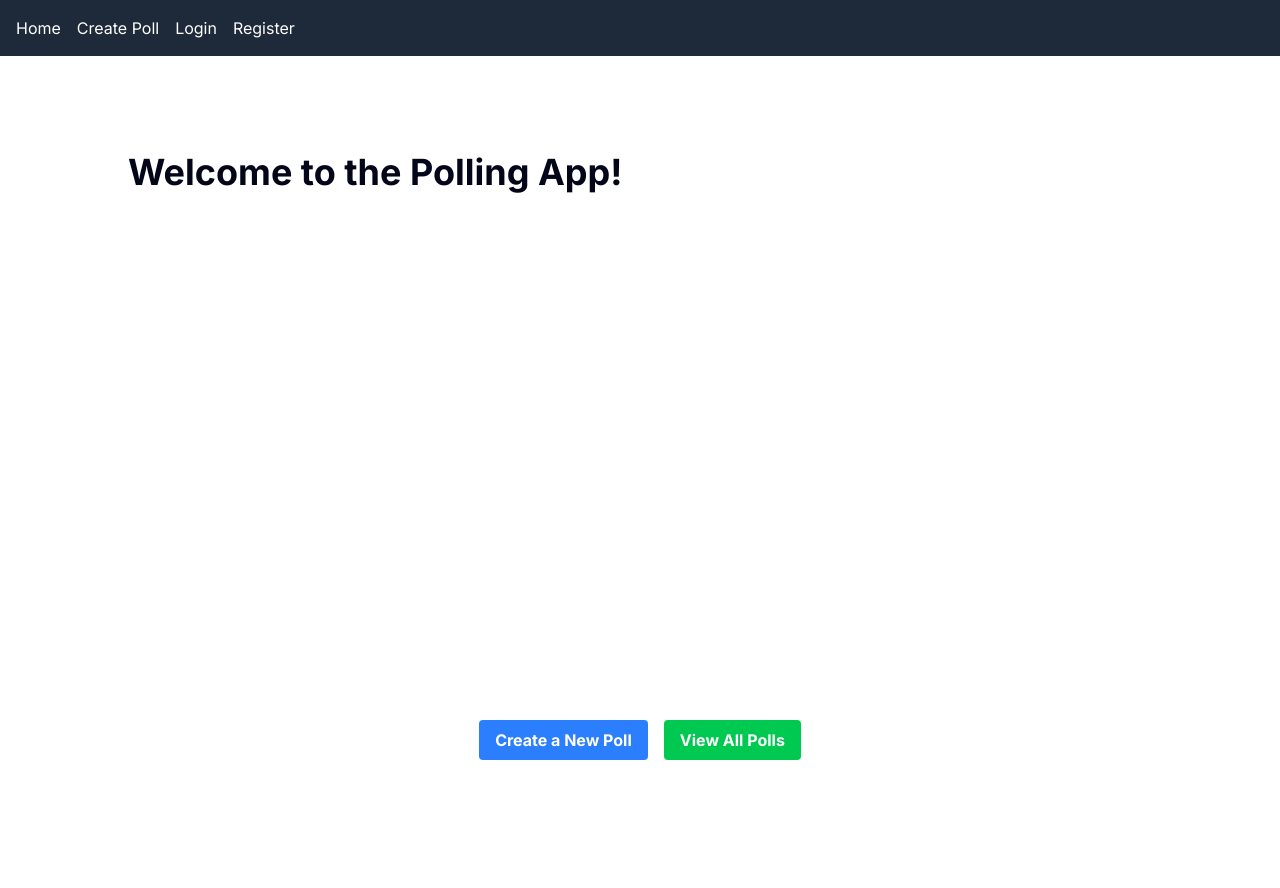
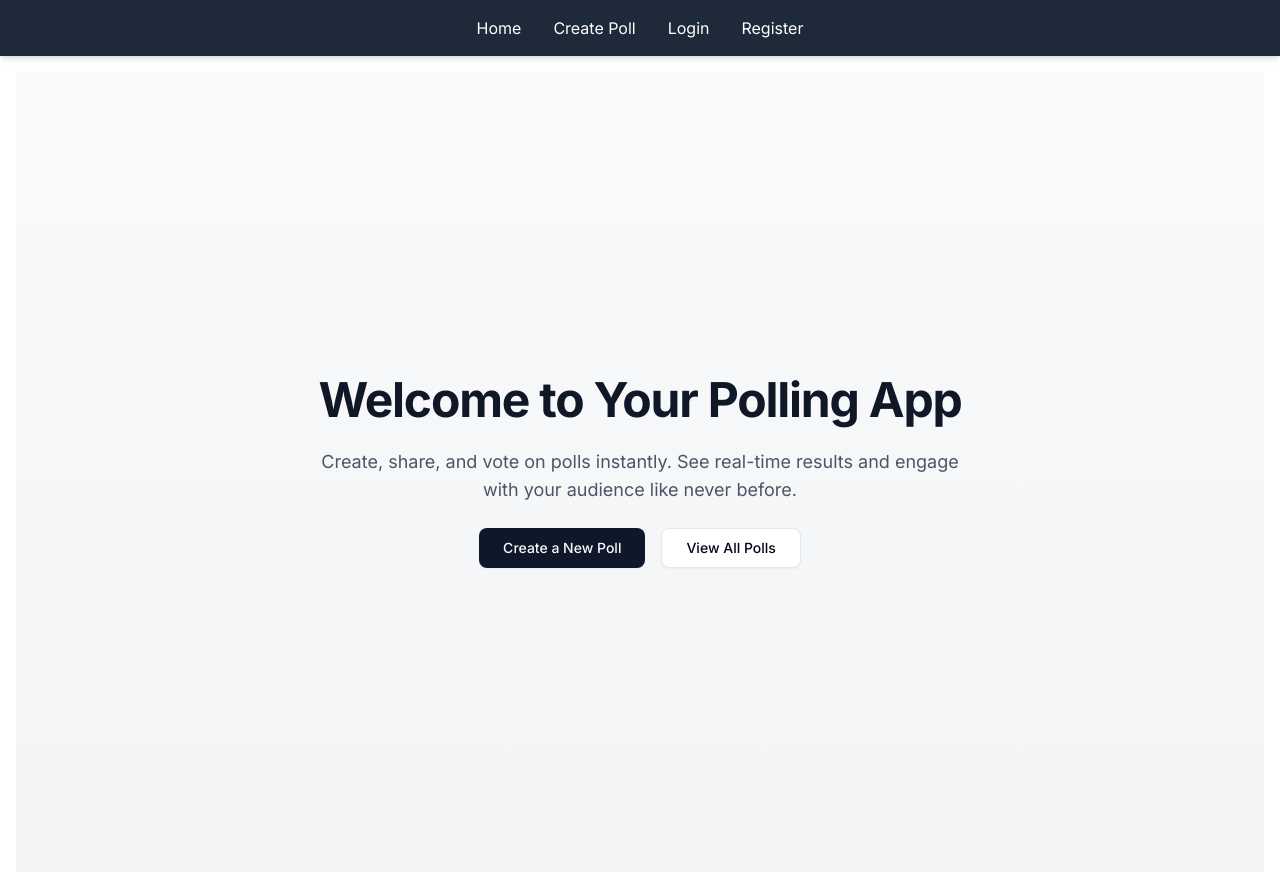
Before and after one commit to Iganza-roy/ALX_AI_4_DEVS, a Next.js app in the folder Polling_App/: page / in a window 1280 px wide. Before the commit the page ends 856 px from the top, so only its background shows below. Built offline with nearby package versions, Linux system fonts and the light colour scheme; no server answers.

Commit message:
refactor: update import paths and enhance layout styling for improved navigation and user experience

```diff
--- a/Polling_App/src/app/auth/login/page.js
+++ b/Polling_App/src/app/auth/login/page.js
@@ -1,4 +1,4 @@
-import AuthForm from '../../../src/components/AuthForm';
+import AuthForm from '../../../components/AuthForm';
 
 export default function LoginPage() {
   return (
--- a/Polling_App/src/app/layout.js
+++ b/Polling_App/src/app/layout.js
@@ -16,31 +16,43 @@ export default function RootLayout({ children }) {
     <html lang='en'>
       <body className={inter.className}>
         <AuthProvider>
-          <nav className='bg-gray-800 p-4'>
-            <ul className='flex space-x-4'>
+          <nav className='bg-gray-800 p-4 shadow-md'>
+            <ul className='flex items-center justify-center gap-8'>
               <li>
-                <Link href='/' className='text-white'>
+                <Link
+                  href='/'
+                  className='text-white transition-colors hover:text-gray-300'
+                >
                   Home
                 </Link>
               </li>
               <li>
-                <Link href='/polls/create' className='text-white'>
+                <Link
+                  href='/polls/create'
+                  className='text-white transition-colors hover:text-gray-300'
+                >
                   Create Poll
                 </Link>
               </li>
               <li>
-                <Link href='/auth/login' className='text-white'>
+                <Link
+                  href='/auth/login'
+                  className='text-white transition-colors hover:text-gray-300'
+                >
                   Login
                 </Link>
               </li>
               <li>
-                <Link href='/auth/register' className='text-white'>
+                <Link
+                  href='/auth/register'
+                  className='text-white transition-colors hover:text-gray-300'
+                >
                   Register
                 </Link>
               </li>
             </ul>
           </nav>
-          <ProtectedRoute>{children}</ProtectedRoute>
+          <main className='p-4'>{children}</main>
         </AuthProvider>
       </body>
     </html>
--- a/Polling_App/src/app/page.js
+++ b/Polling_App/src/app/page.js
@@ -1,25 +1,25 @@
 import Link from 'next/link';
+import { Button } from '../components/ui/button';
 
 export default function Home() {
   return (
-    <main className='flex min-h-screen flex-col items-center justify-between p-24'>
-      <div className='z-10 w-full max-w-5xl items-center justify-between font-mono text-sm lg:flex'>
-        <h1 className='text-4xl font-bold'>Welcome to the Polling App!</h1>
-      </div>
-
-      <div className='flex gap-4'>
-        <Link
-          href='/polls/create'
-          className='bg-blue-500 hover:bg-blue-700 text-white font-bold py-2 px-4 rounded'
-        >
-          Create a New Poll
-        </Link>
-        <Link
-          href='/polls'
-          className='bg-green-500 hover:bg-green-700 text-white font-bold py-2 px-4 rounded'
-        >
-          View All Polls
-        </Link>
+    <main className='flex min-h-screen flex-col items-center justify-center bg-gradient-to-b from-gray-50 to-gray-100 p-8 text-center dark:from-gray-900 dark:to-gray-800'>
+      <div className='space-y-6'>
+        <h1 className='text-5xl font-bold tracking-tight text-gray-900 dark:text-gray-50'>
+          Welcome to Your Polling App
+        </h1>
+        <p className='mx-auto max-w-2xl text-lg text-gray-600 dark:text-gray-300'>
+          Create, share, and vote on polls instantly. See real-time results and
+          engage with your audience like never before.
+        </p>
+        <div className='flex justify-center gap-4'>
+          <Button asChild size='lg'>
+            <Link href='/polls/create'>Create a New Poll</Link>
+          </Button>
+          <Button asChild size='lg' variant='outline'>
+            <Link href='/polls'>View All Polls</Link>
+          </Button>
+        </div>
       </div>
     </main>
   );
--- a/Polling_App/src/components/AuthForm.js
+++ b/Polling_App/src/components/AuthForm.js
@@ -1,24 +1,15 @@
+'use client';
+
 import { Input } from './ui/input';
 import { Button } from './ui/button';
-import { signUp, signIn } from '../lib/auth';
+import { signUp, signIn } from '../lib/actions';
 
 export default function AuthForm({ type }) {
-  const handleSubmit = async (formData) => {
-    if (type === 'login') {
-      const { error } = await signIn(formData);
-      if (error) {
-        alert(error);
-      }
-    } else {
-      const { error } = await signUp(formData);
-      if (error) {
-        alert(error);
-      }
-    }
-  };
-
   return (
-    <form action={handleSubmit} className='flex flex-col space-y-4'>
+    <form
+      action={type === 'login' ? signIn : signUp}
+      className='flex flex-col space-y-4'
+    >
       <Input type='email' placeholder='Email' name='email' required />
       <Input type='password' placeholder='Password' name='password' required />
       <Button type='submit'>{type === 'login' ? 'Login' : 'Register'}</Button>
--- a/Polling_App/src/components/PollForm.js
+++ b/Polling_App/src/components/PollForm.js
@@ -1,6 +1,5 @@
 import { Input } from '../components/ui/input';
 import { Button } from '../components/ui/button';
-// Poll creation form component placeholder
 export default function PollForm() {
   return (
     <form className='space-y-4'>
```
